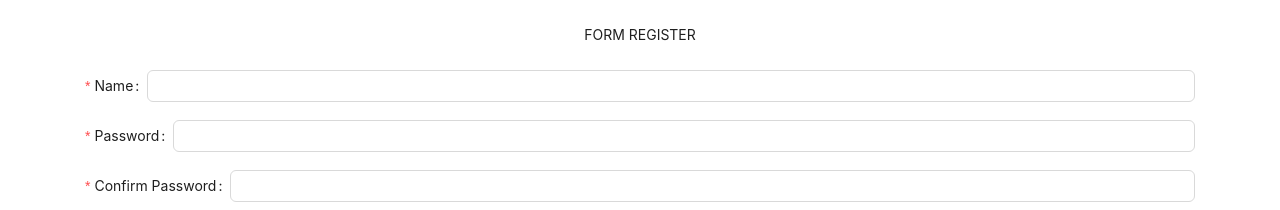
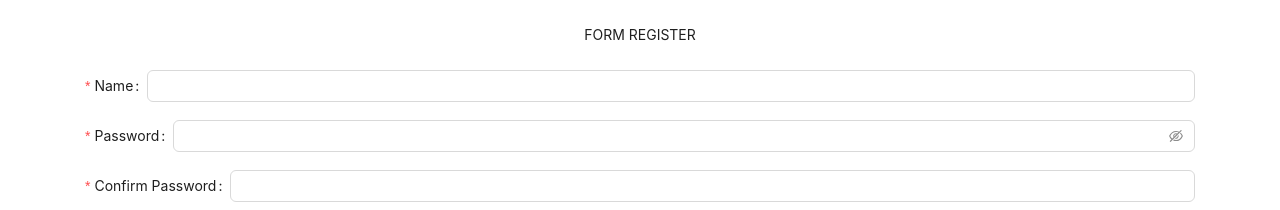
Before and after one commit to Khi137/Jira-capstone-project, a React (Vite) app: page /register in a window 1280 px wide. Shown: the top 210 px of the page. Built offline with nearby package versions, Linux system fonts and the light colour scheme.

Commit message:
Update
Fix

```diff
--- a/src/pages/LoginPage/Register.jsx
+++ b/src/pages/LoginPage/Register.jsx
@@ -115,19 +115,26 @@ function Register() {
               </Form.Item>
 
               <Form.Item
-                label="Password"
-                name="passWord"
-                rules={[{ required: true }]}
-              >
-                <Input
-                  style={
-                    {
-
-                    }
-                  }
-                  type="password"
-                />
-              </Form.Item>
+  label="Password"
+  name="passWord"
+  rules={[
+    { required: true, message: 'Please input your password!' },
+    {
+      min: 6,
+      message: 'Password must be at least 6 characters',
+    },
+    {
+      pattern: /^(?=.*[A-Z])(?=.*[^a-zA-Z0-9]).*$/,
+      message: 'Password must contain at least one uppercase letter and one special character',
+    },
+  ]}
+>
+  <Input.Password
+    style={{
+      // Your custom styles here
+    }}
+  />
+</Form.Item>
 
               <Form.Item
                 label="Confirm Password"
```
